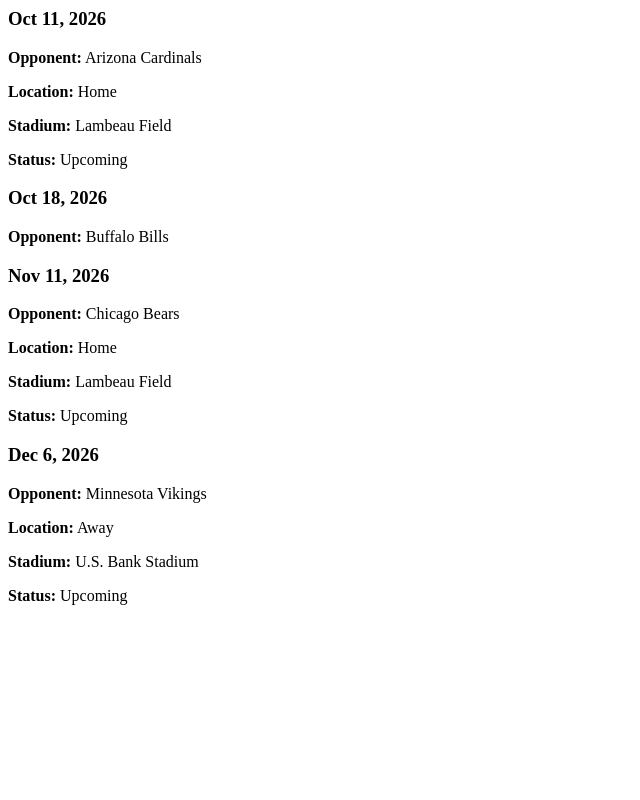
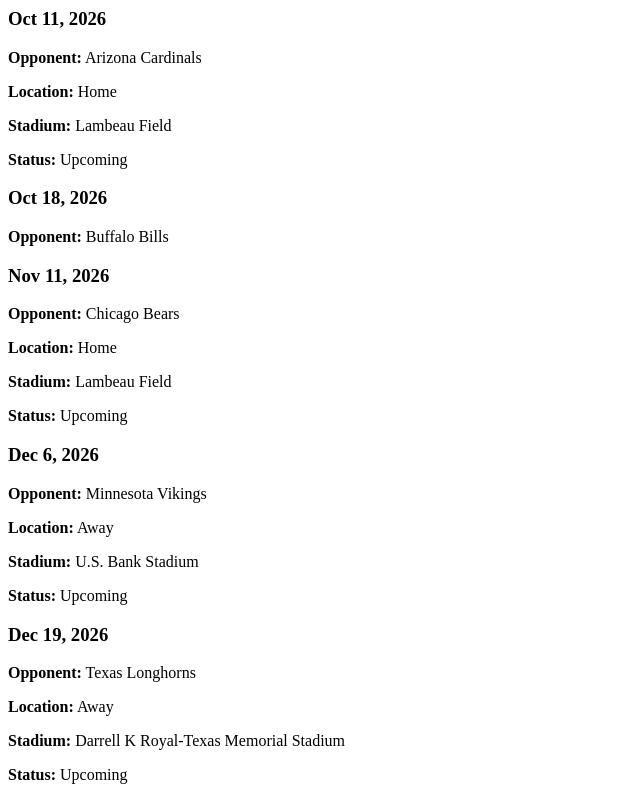
Before and after one commit to DanMil-hub/SE320Inclass, a plain HTML site: page index.html in a window 1280 px wide. Shown: the part 406-1206 px from the top of the page, without its empty margins (0-640 px from the left). Before the commit the page ends 1027 px from the top, so only its background shows below. Drawn offline with Linux system fonts and the light colour scheme.

Commit message:
added texas longhorns schedule

```diff
--- a/index.html
+++ b/index.html
@@ -44,4 +44,12 @@
         <p><strong>Status:</strong> Upcoming</p>
     </div>
 
+    <div class="game">
+        <h3>Dec 19, 2026</h3>
+        <p><strong>Opponent:</strong> Texas Longhorns</p>
+        <p><strong>Location:</strong> Away</p>
+        <p><strong>Stadium:</strong> Darrell K Royal-Texas Memorial Stadium</p>
+        <p><strong>Status:</strong> Upcoming</p>
+    </div>
+
 </div>
```
